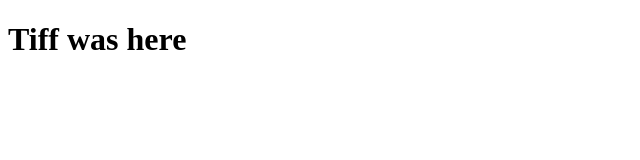
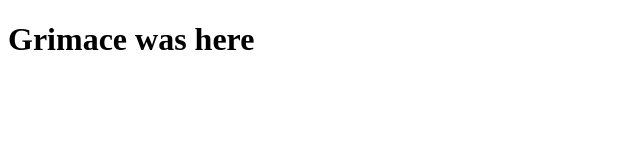
Before and after one commit to pumpkin-cats/feline-fantastica, a plain HTML site: page index.html in a window 1280 px wide. Shown: the whole page, without its empty margins (0-640 px from the left). Drawn offline with Linux system fonts and the light colour scheme.

Commit message:
grimace was here

```diff
--- a/index.html
+++ b/index.html
@@ -5,6 +5,6 @@
 	<title>Feline Fantastica!</title>
 </head>
 <body>
-	<h1>Tiff was here</h1>
+	<h1>Grimace was here</h1>
 </body>
 </html>
```
